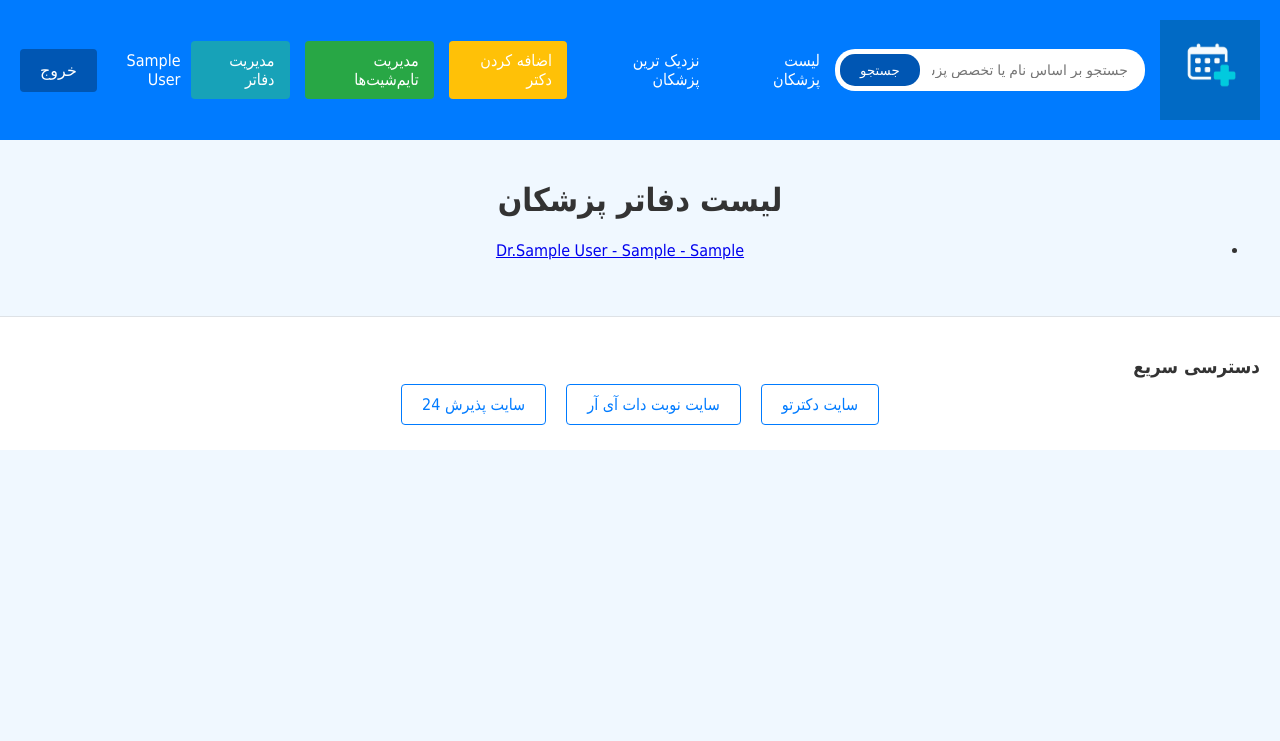
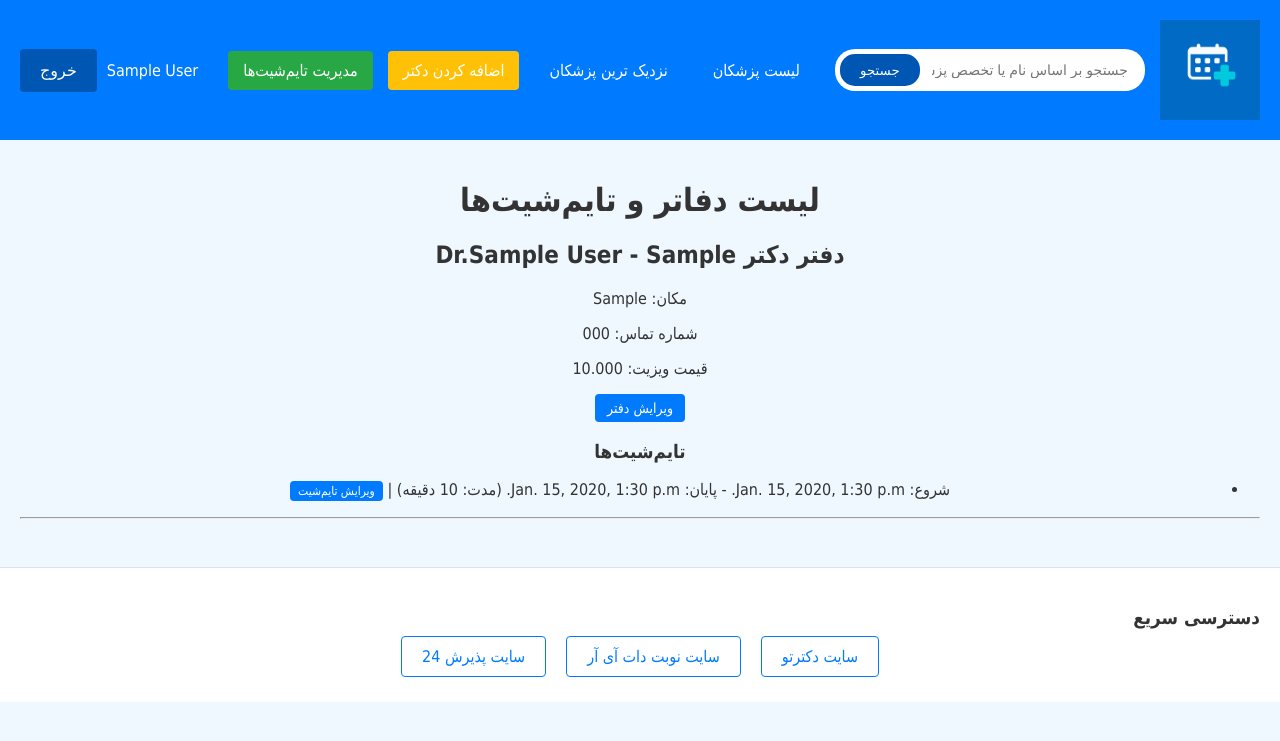
Before and after one commit to erfanmhi-23/appointment, a Django app: page /doctors/timesheets/ in a window 1280 px wide. Shown: the top 741 px of the page. Run offline with Django 5.2, Linux system fonts and the light colour scheme; a user stored in the database is signed in; tables that the repository leaves empty hold one stand-in row (values such as "Sample post").

Commit message:
time sheet edit office

```diff
--- a/doctors/forms.py
+++ b/doctors/forms.py
@@ -45,6 +45,11 @@ class OfficeForm(forms.ModelForm):
     class Meta:
         model = Office
         fields = ['location', 'phone_num', 'price']
+        labels = {
+            'location':'مکان',
+            'phone_num': 'شماره تلفن',
+            'price':'قیمت'
+        }
 
 class TimesheetForm(forms.ModelForm):
     class Meta:
--- a/doctors/templates/base.html
+++ b/doctors/templates/base.html
@@ -162,7 +162,6 @@
             {% if user.is_authenticated and user.is_staff %}
                 <a href="{% url 'add_doctor' %}" style="background-color:#ffc107;">اضافه کردن دکتر</a>
                 <a href="{% url 'timesheet_list' %}" style="background-color:#28a745;">مدیریت تایم‌شیت‌ها</a>
-                <a href="{% url 'office_list' %}" style="background-color:#17a2b8;">مدیریت دفاتر</a>
             {% endif %}
         </nav>
 
--- a/doctors/templates/doctors/timesheet_list.html
+++ b/doctors/templates/doctors/timesheet_list.html
@@ -1,15 +1,40 @@
 {% extends 'base.html' %}
 
 {% block content %}
- <h1>لیست دفاتر پزشکان</h1>
-    <ul>
-        {% for office in offices %}
-            <li>
-                <a href="{% url 'office_detail' office.id %}">
-                    {{ office.doctor }} - {{ office.location }}
-                </a>
-            </li>
-        {% empty %}
-            <li>دفتر ثبت نشده است.</li>
-        {% endfor %}
+<h1>لیست دفاتر و تایم‌شیت‌ها</h1>
+
+{% for office in offices %}
+    <div class="office-card">
+        <h2>دفتر دکتر {{ office.doctor }}</h2>
+        <p>مکان: {{ office.location }}</p>
+        <p>شماره تماس: {{ office.phone_num }}</p>
+        <p>قیمت ویزیت: {{ office.price }}</p>
+
+        {% if user.is_authenticated %}
+            {% if user.is_superuser or office.doctor.user == user %}
+                <a href="{% url 'office_edit' office.id %}" class="btn btn-primary mb-2">ویرایش دفتر</a>
+            {% endif %}
+        {% endif %}
+
+        <h3>تایم‌شیت‌ها</h3>
+        <ul>
+            {% for ts in office.time_sheets.all %}
+                <li>
+                    شروع: {{ ts.start }} - پایان: {{ ts.end }} (مدت: {{ ts.duration }} دقیقه)
+                    {% if user.is_authenticated %}
+                        {% if user.is_superuser or office.doctor.user == user %}
+                            | <a href="{% url 'timesheet_edit' ts.id %}" class="btn btn-sm btn-secondary">ویرایش تایم‌شیت</a>
+                        {% endif %}
+                    {% endif %}
+                </li>
+            {% empty %}
+                <li>تایم‌شیتی برای این دفتر ثبت نشده است.</li>
+            {% endfor %}
+        </ul>
+    </div>
+    <hr>
+{% empty %}
+    <p>هیچ دفتری ثبت نشده است.</p>
+{% endfor %}
+
 {% endblock %}
```
